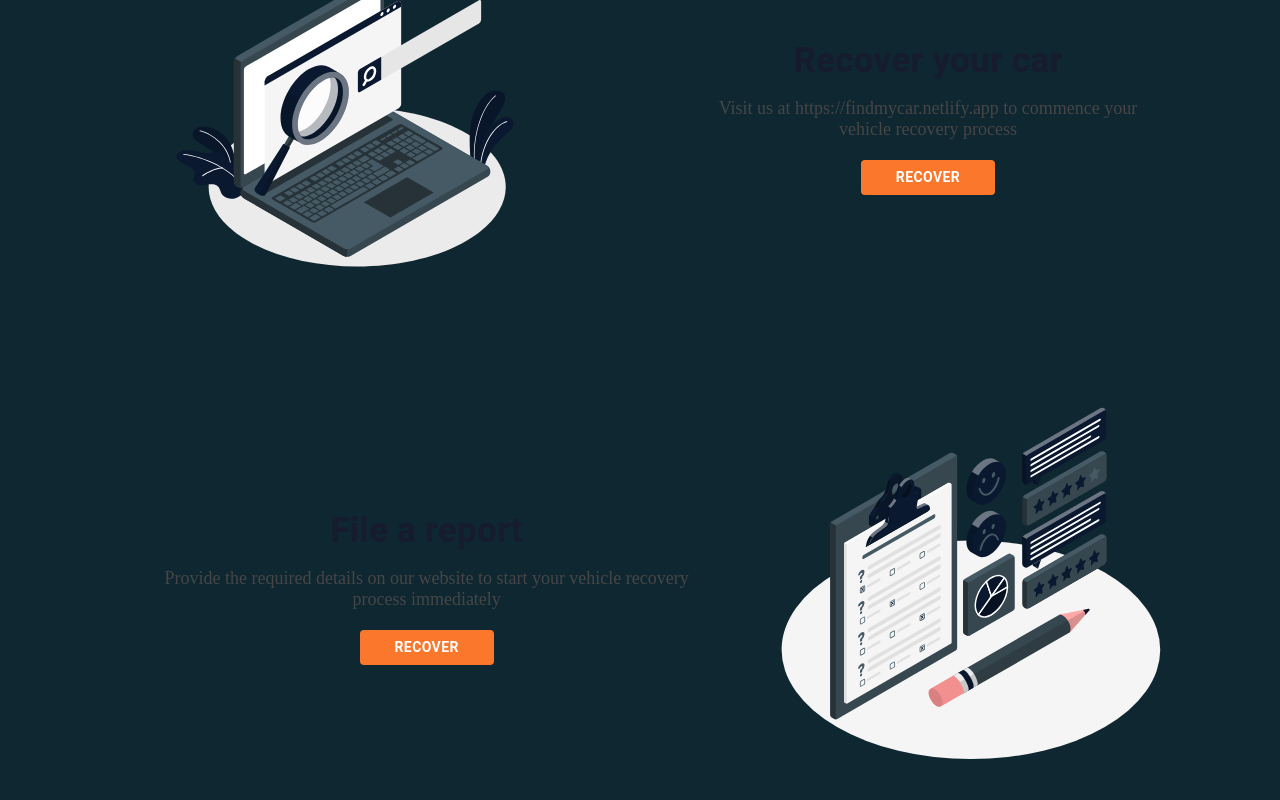
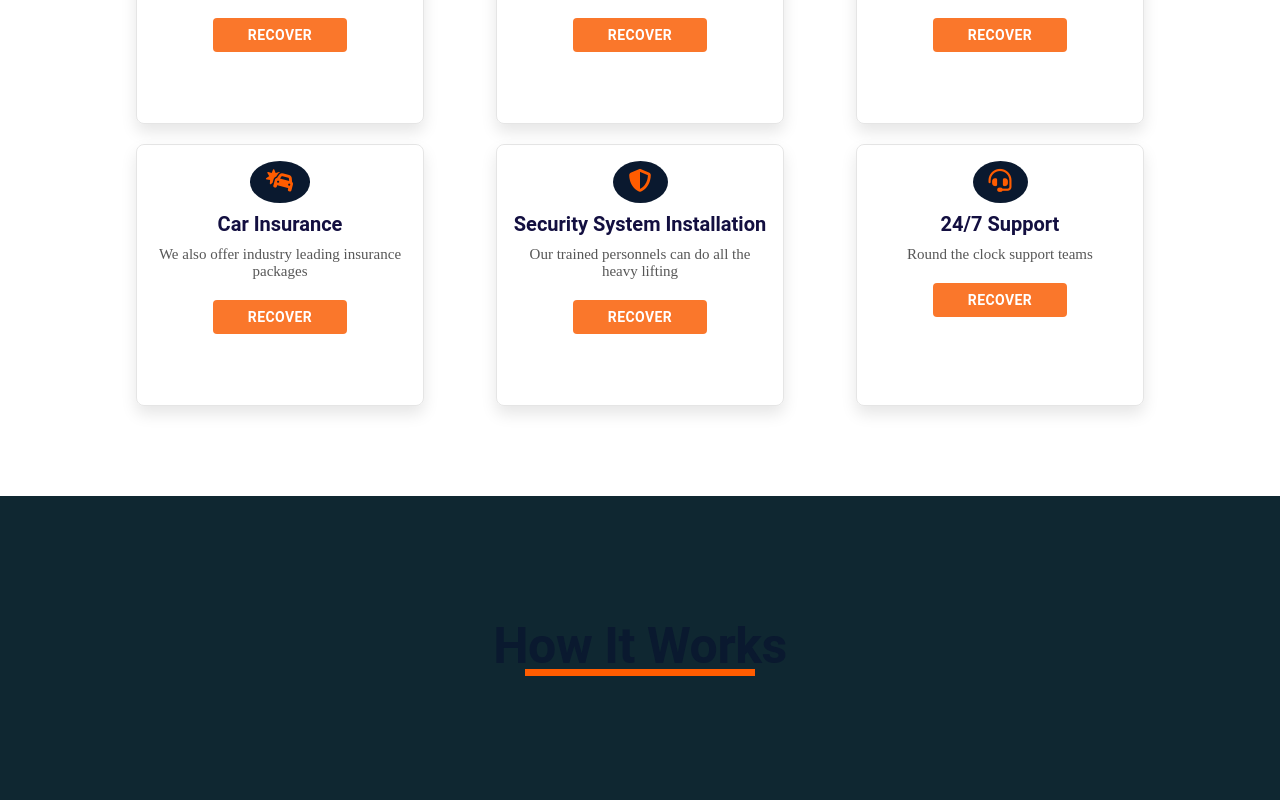
Before and after one commit to okerekechinweotito/findmycar, a React (Create React App) app: page / in a window 1280 px wide. Shown: the part 1040-1840 px from the top of the page. Built offline with nearby package versions, Linux system fonts and the light colour scheme; a web font is replaced by a local one.

Commit message:
This fixes #19

```diff
--- a/src/components/molecules/HomeServices.js
+++ b/src/components/molecules/HomeServices.js
@@ -43,7 +43,11 @@
           </Grid>
         </Grid>
       </Container>
-      <Container>
+      <Container
+        sx={{
+          mb: 10,
+        }}
+      >
         <Grid
           container
           sx={{
--- a/src/pages/Home.jsx
+++ b/src/pages/Home.jsx
@@ -7,8 +7,8 @@
   return (
     <article style={{ display: "flex", flexDirection: "column" }}>
       <HomeHero />
+      <HomeServices />
       <HomeFeatures />
-      <HomeServices />
     </article>
   );
 }
```
